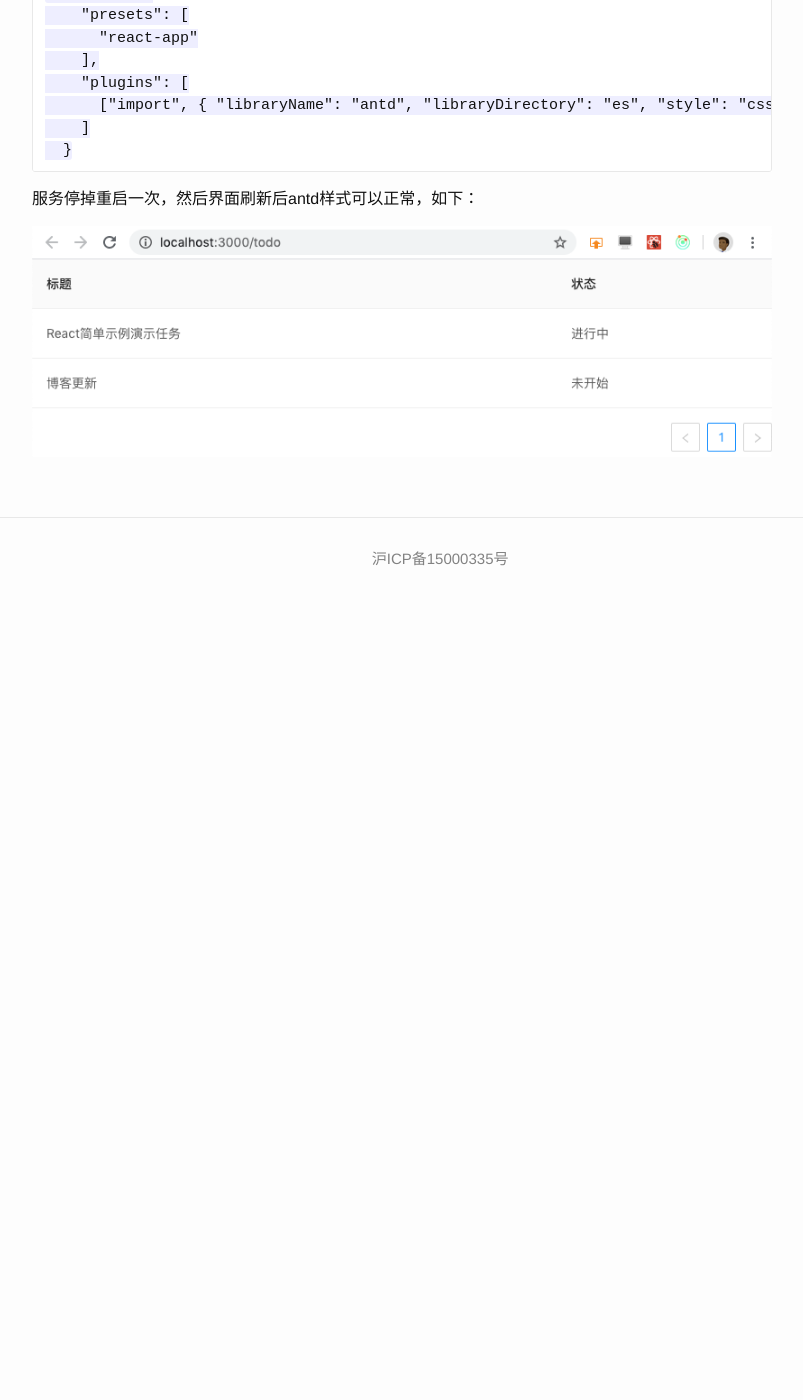
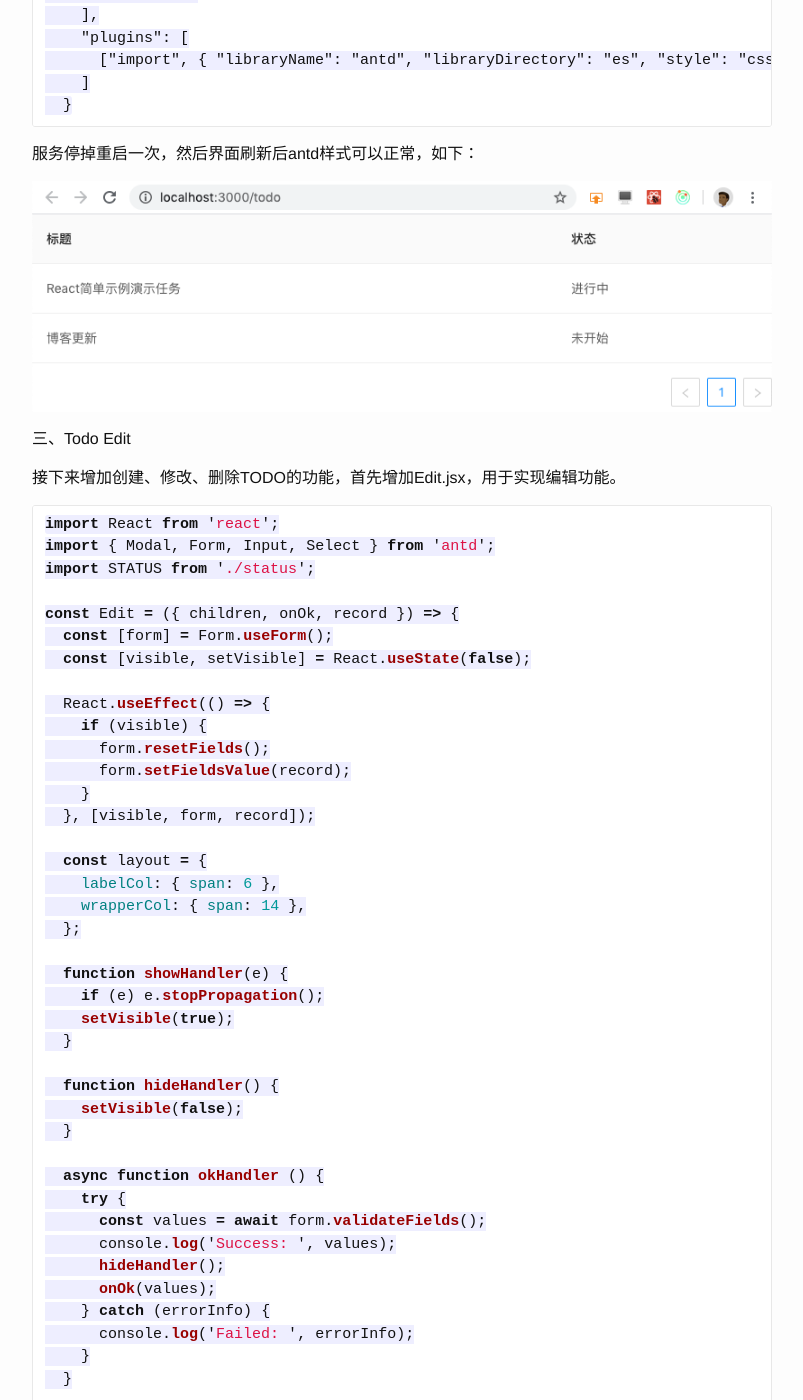
Before and after one commit to linlfx/me, a Jekyll site: the page built from blog/_posts/2020-04-10-react-simple-todo.markdown, in a window 1280 px wide and 1400 px high, scrolled down 3189 px. Shown: the whole window, without its empty margins (238-1041 px from the left). Built offline with Jekyll 4.4.1, drawn with Linux system fonts in a browser that asks for light colours; comment, search, counter and statistics services are not loaded; before the commit the page ends 3819 px from its top, so only the background shows below that; some of the changed text lies outside the part shown.

Commit message:
add blog

````diff
--- a/blog/_posts/2020-04-10-react-simple-todo.markdown
+++ b/blog/_posts/2020-04-10-react-simple-todo.markdown
@@ -87,12 +87,10 @@
 import Todo from './todo/List';
 
 ReactDOM.render(
-  <React.StrictMode>
-    <Router>
-      <Route path="/" component={App} exact />
-      <Route path="/todo" component={Todo} />
-    </Router>
-  </React.StrictMode>,
+  <Router>
+    <Route path="/" component={App} exact />
+    <Route path="/todo" component={Todo} />
+  </Router>,
   document.getElementById('root')
 );
 ```
@@ -129,3 +127,201 @@
 服务停掉重启一次，然后界面刷新后antd样式可以正常，如下：
 
 ![]({{ "/images/react-simple-todo/003.png" | prepend: site.baseurl }})
+
+三、Todo Edit
+
+接下来增加创建、修改、删除TODO的功能，首先增加Edit.jsx，用于实现编辑功能。
+
+```javascript
+import React from 'react';
+import { Modal, Form, Input, Select } from 'antd';
+import STATUS from './status';
+
+const Edit = ({ children, onOk, record }) => {
+  const [form] = Form.useForm();
+  const [visible, setVisible] = React.useState(false);
+
+  React.useEffect(() => {
+    if (visible) {
+      form.resetFields();
+      form.setFieldsValue(record);
+    }
+  }, [visible, form, record]);
+
+  const layout = {
+    labelCol: { span: 6 },
+    wrapperCol: { span: 14 },
+  };
+
+  function showHandler(e) {
+    if (e) e.stopPropagation();
+    setVisible(true);
+  }
+
+  function hideHandler() {
+    setVisible(false);
+  }
+
+  async function okHandler () {
+    try {
+      const values = await form.validateFields();
+      console.log('Success: ', values);
+      hideHandler();
+      onOk(values);
+    } catch (errorInfo) {
+      console.log('Failed: ', errorInfo);
+    }
+  }
+
+  return (
+    <span>
+        <span onClick={showHandler}>
+          { children }
+        </span>
+
+        <Modal
+          title="编辑"
+          visible={visible}
+          onOk={okHandler}
+          onCancel={hideHandler}
+          getContainer={false}
+        >
+          <Form
+            {...layout}
+            form={form}
+            initialValues={{
+              status: record.status || STATUS[0].key,
+            }}
+          >
+            <Form.Item
+              label="标题"
+              name="title"
+              rules={[
+                {
+                  required: true,
+                },
+              ]}
+            >
+              <Input />
+            </Form.Item>
+
+            <Form.Item
+              label="状态"
+              name="status"
+              rules={[
+                {
+                  required: true,
+                },
+              ]}
+            >
+              <Select>
+                {
+                  STATUS.map(v => (
+                    <Select.Option key={v.key} value={v.key}>{v.title}</Select.Option>
+                  ))
+                }
+              </Select>
+            </Form.Item>
+          </Form>
+        </Modal>
+      </span>
+  );
+};
+
+export default Edit;
+```
+
+然后调整List.jsx，增加增删改入口：
+
+```javascript
+import React from 'react';
+import { Table, Button, Popconfirm } from 'antd';
+import STATUS from './status';
+import Edit from './Edit';
+
+class List extends React.Component {
+  constructor(props) {
+    super(props);
+
+    this.state = {
+      list: [{
+        id: 1,
+        title: 'React简单示例演示任务',
+        status: 'processing',
+      }, {
+        id: 2,
+        title: '博客更新',
+        status: 'pending',
+      }]
+    };
+
+    this.maxId = 2;
+  }
+
+  columns = [{
+    title: '标题',
+    dataIndex: 'title',
+  }, {
+    title: '状态',
+    dataIndex: 'status',
+    render: key => STATUS.find(v => v.key === key).title,
+  }, {
+    title: '操作',
+    render: (text, record) => (
+      <div style={{ display: 'flex' }}>
+        <Edit record={record} onOk={this.editHandler.bind(this, record.id)}>
+          <Button type="link">编辑</Button>
+        </Edit>
+        <Popconfirm title="确认删除？" onConfirm={this.deleteHandler.bind(this, record.id)}>
+          <Button type="link" danger>删除</Button>
+        </Popconfirm>
+      </div>
+    ),
+  }];
+
+  createHandler = (values) => {
+    this.setState({
+      list: [...this.state.list, {...values, id: ++this.maxId}],
+    });
+  };
+
+  editHandler = (id, values) => {
+    console.log(id, values);
+    this.setState({
+      list: this.state.list.map(v => v.id === id ? {...values, id} : v),
+    });
+  };
+
+  deleteHandler = id => {
+    this.setState({
+      list: this.state.list.filter(v => v.id !== id),
+    })
+  };
+
+  render() {
+    return (
+      <div>
+        <div>
+          <Edit record={{}} onOk={this.createHandler}>
+            <Button type="primary">创建</Button>
+          </Edit>
+        </div>
+
+        <Table dataSource={this.state.list} columns={this.columns} rowKey="id" />
+      </div>
+    );
+  }
+};
+
+export default List;
+```
+
+最终效果：
+
+![]({{ "/images/react-simple-todo/004.png" | prepend: site.baseurl }})
+
+![]({{ "/images/react-simple-todo/005.png" | prepend: site.baseurl }})
+
+![]({{ "/images/react-simple-todo/006.png" | prepend: site.baseurl }})
+
+示例代码下载地址：[https://github.com/gpleo/react-simple-todo](https://github.com/gpleo/react-simple-todo)
````
Also changed, not shown: blog/images/react-simple-todo/004.png (added), blog/images/react-simple-todo/005.png (added), blog/images/react-simple-todo/006.png (added).
